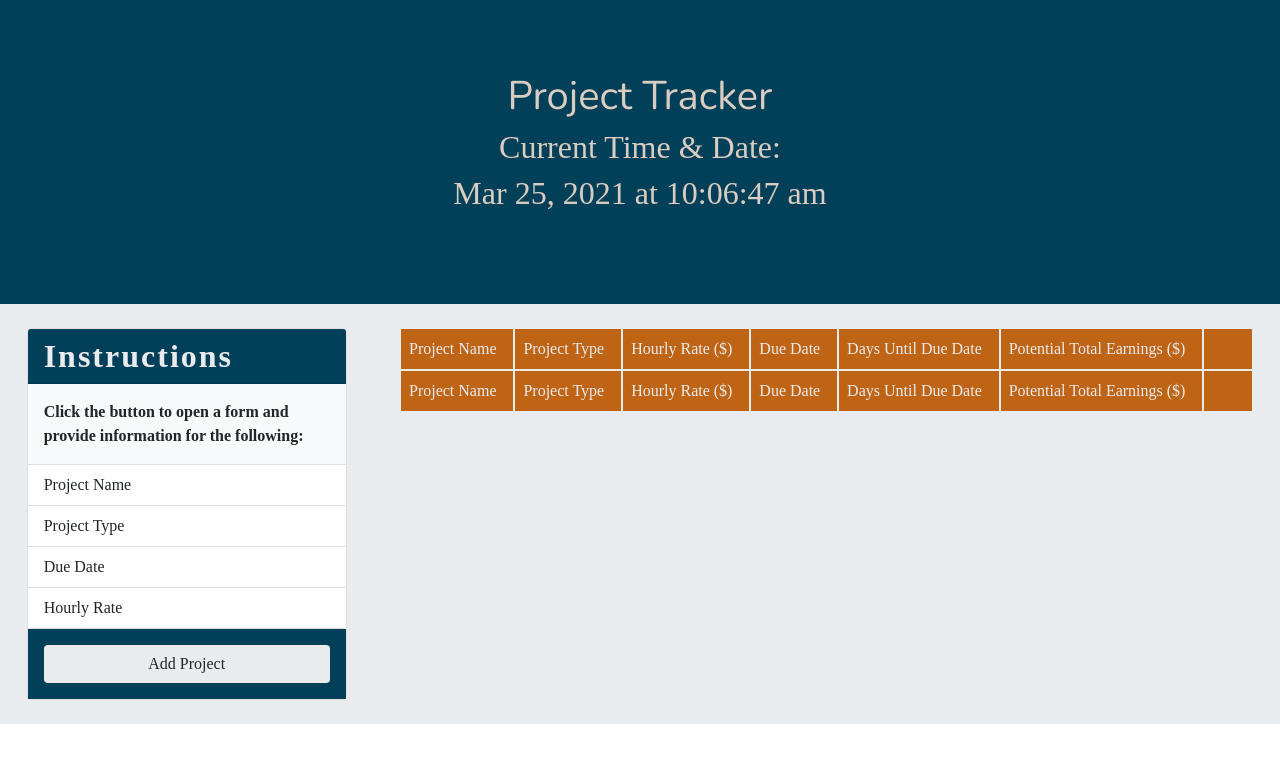
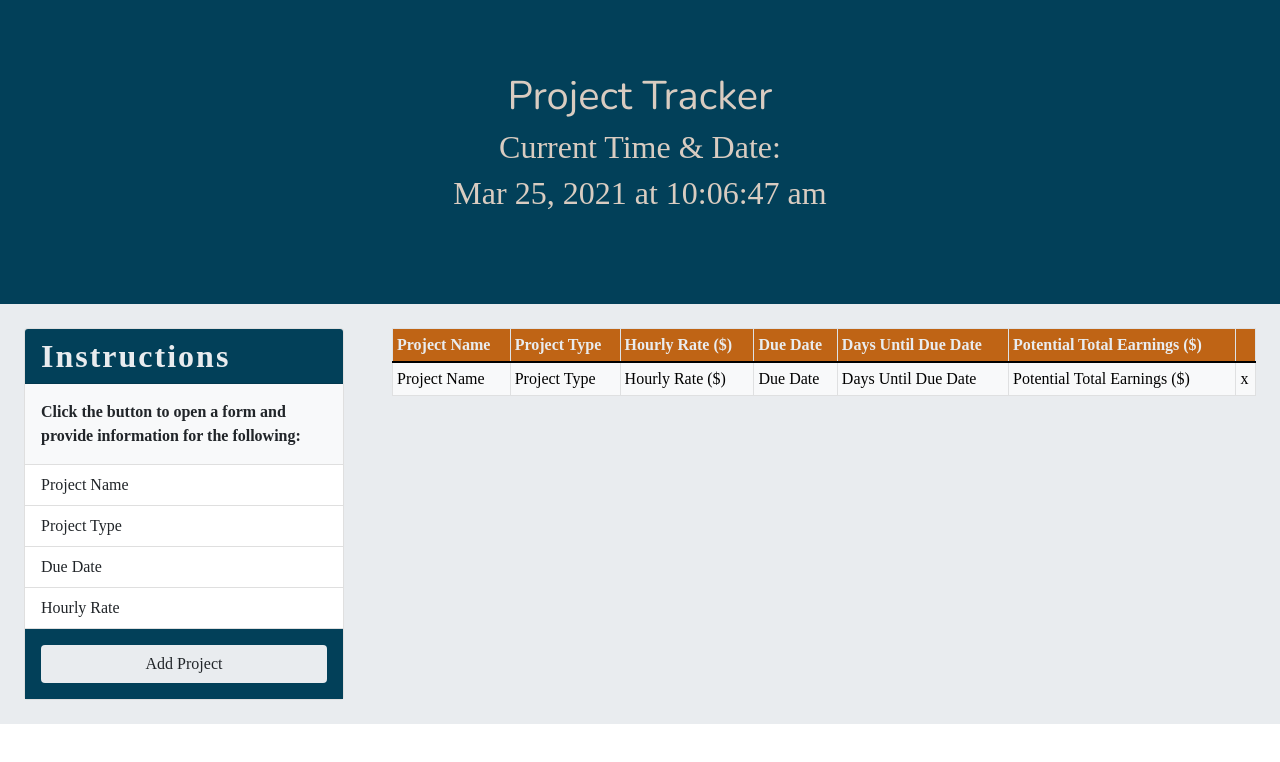
Before and after one commit to JosieMald/project-tracker, a plain HTML site: page index.html in a window 1280 px wide. Drawn offline with nearby package versions, Linux system fonts and the light colour scheme; a web font is replaced by a local one.

Commit message:
changed section header to table and styled.

```diff
--- a/assets/CSS/stylesheet.css
+++ b/assets/CSS/stylesheet.css
@@ -26,12 +26,3 @@ main {
 .card-header {
     letter-spacing: 2px;
 }
-
-.section-header p {
-    list-style-type: none;
-    border: #e9ecef solid 1px;
-
-    background-color: #BF6415;
-    color: #e9ecef;
-    margin-bottom: 0;
-}
--- a/index.html
+++ b/index.html
@@ -35,7 +35,7 @@
     <main>
       <!-- SIDE CARD -->
       <div class="d-flex col-12 justify-content-around">
-        <aside class="col-3 card my-4 custom-aside">
+        <aside class="col-3 card m-4 custom-aside">
           <h2 class="card-header fw-bolder" style="background-color: #024059; color: #e9ecef">Instructions</h2>
           <div class="card-body" style="background-color: #f8f9fa;">
             <p class="card-text fw-bolder">
@@ -53,27 +53,32 @@
             <button class="btn col-12" style="background-color: #e9ecef;">Add Project</button>
           </div>
         </aside>
-        <!-- PROJECT LIST -->
-        <section class="col-8 my-4 d-flex flex-column">
-          <div class="d-flex flex-row section-header">
-            <p class="p-2 flex-fill">Project Name</p>
-            <p class="p-2 flex-fill">Project Type</p>
-            <p class="p-2 flex-fill">Hourly Rate ($)</p>
-            <p class="p-2 flex-fill">Due Date</p>
-            <p class="p-2 flex-fill">Days Until Due Date</p>
-            <p class="p-2 flex-fill">Potential Total Earnings ($)</p>
-            <p class="ps-5"></p>
-          </div>
-          <div class="d-flex flex-row section-header">
-            <p class="p-2 flex-fill">Project Name</p>
-            <p class="p-2 flex-fill">Project Type</p>
-            <p class="p-2 flex-fill">Hourly Rate ($)</p>
-            <p class="p-2 flex-fill">Due Date</p>
-            <p class="p-2 flex-fill">Days Until Due Date</p>
-            <p class="p-2 flex-fill">Potential Total Earnings ($)</p>
-            <p class="ps-5"></p>
-          </div>
-        </section>
+        <!-- PROJECT TABLE HEADER -->
+        <table class="table table-bordered table-sm m-4" style="background-color: #BF6415; height: fit-content;">
+          <thread>
+            <tr style="color:#e9ecef">
+              <th scope="col">Project Name</th>
+              <th scope="col">Project Type</th>
+              <th scope="col">Hourly Rate ($)</th>
+              <th scope="col">Due Date</th>
+              <th scope="col">Days Until Due Date</th>
+              <th scope="col">Potential Total Earnings ($)</th>
+              <th scope="col"></th>
+            </tr>
+          </thread>
+          <!-- PROJECT TABLE USER CONTENT -->
+          <tbody class="table-light">
+            <tr class="user-input">
+              <td scope="row">Project Name</td>
+              <td>Project Type</td>
+              <td>Hourly Rate ($)</td>
+              <td>Due Date</td>
+              <td>Days Until Due Date</td>
+              <td>Potential Total Earnings ($)</td>
+              <td>x</td>
+            </tr>
+          </tbody>
+        </table>
       </div>
     </main>
     <script src="./assets/JS/script.js"></script>
```
